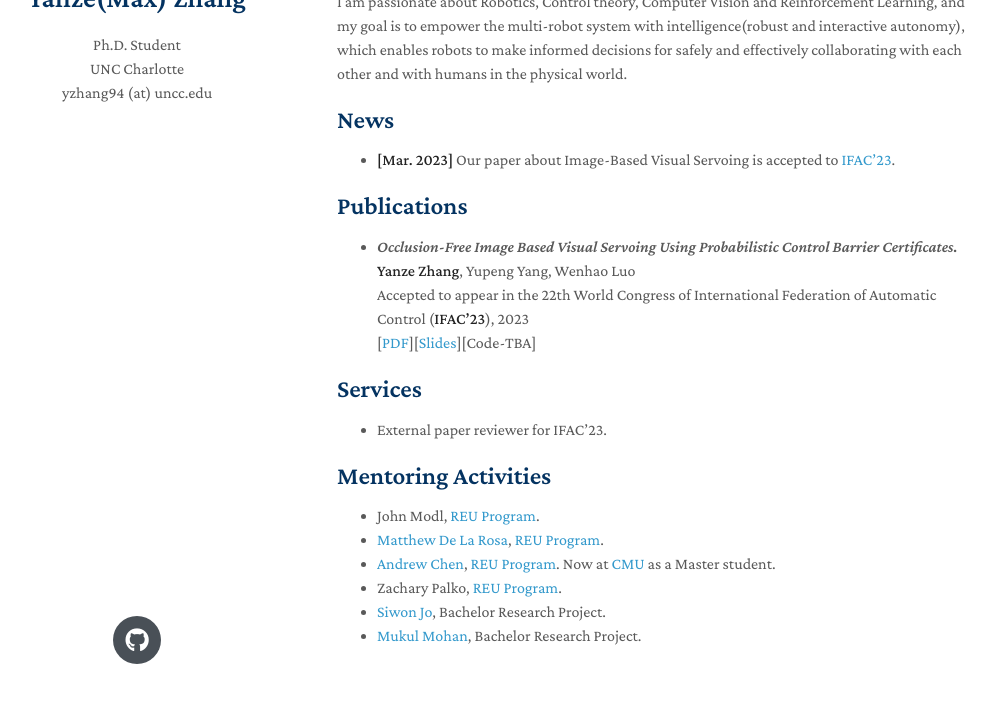
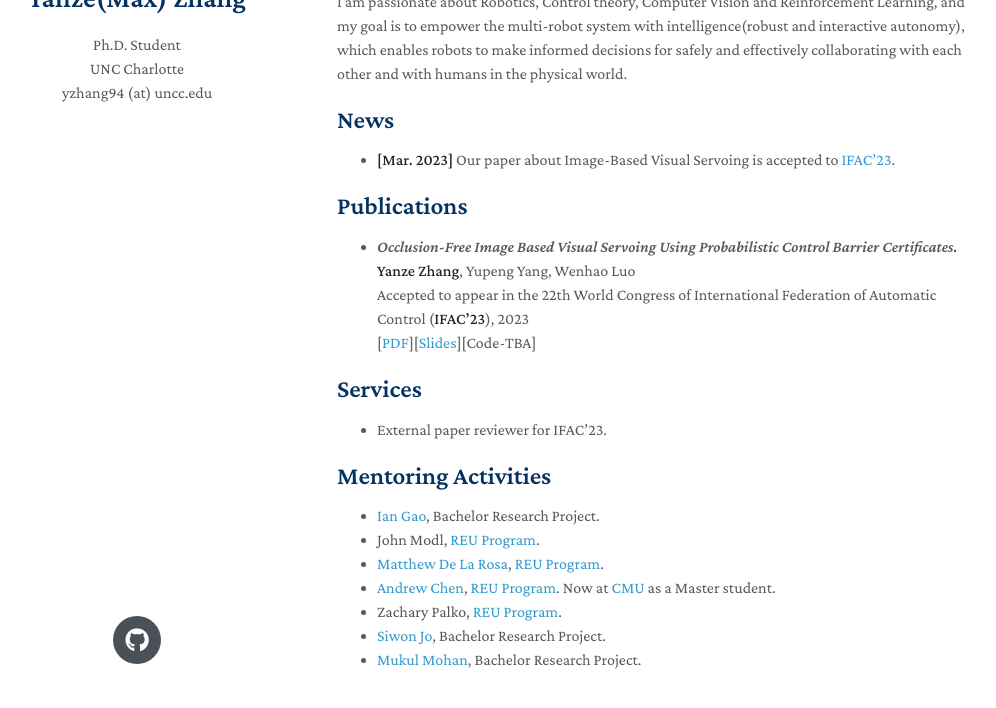
Before and after one commit to yupengyanguncc/yupengyanguncc.github.io, a Jekyll site: the page built from index.md, in a window 1280 px wide and 977 px high, cut to the strip 211-919 px from the top of the window. Shown: the whole strip, without its empty margins (133-1129 px from the left). Built offline with Jekyll 4.4.1, drawn with Linux system fonts in a browser that asks for light colours; nearby versions of some CDN libraries; a style sheet for code colours, icons or effects is not loaded; our own code applies the rules of GitHub Pages for plain Markdown files.

Commit message:
first commit

```diff
--- a/index.md
+++ b/index.md
@@ -111,6 +111,7 @@ I am passionate about Robotics, Control theory, Computer Vision and Reinforcemen
 
 ## Mentoring Activities
 
+- [Ian Gao](https://www.linkedin.com/in/ian-gao-978667162/), Bachelor Research Project.
 - John Modl, [REU Program](https://www.nsf.gov/crssprgm/reu/).
 - [Matthew De La Rosa](https://www.linkedin.com/in/matthewdelarosa/), [REU Program](https://www.nsf.gov/crssprgm/reu/).
 - [Andrew Chen](https://www.linkedin.com/in/andrewchen0028/), [REU Program](https://www.nsf.gov/crssprgm/reu/). Now at [CMU](https://www.cmu.edu/mscf/news/evaluating-masters-in-financial-engineering-programs.html) as a Master student.
```
